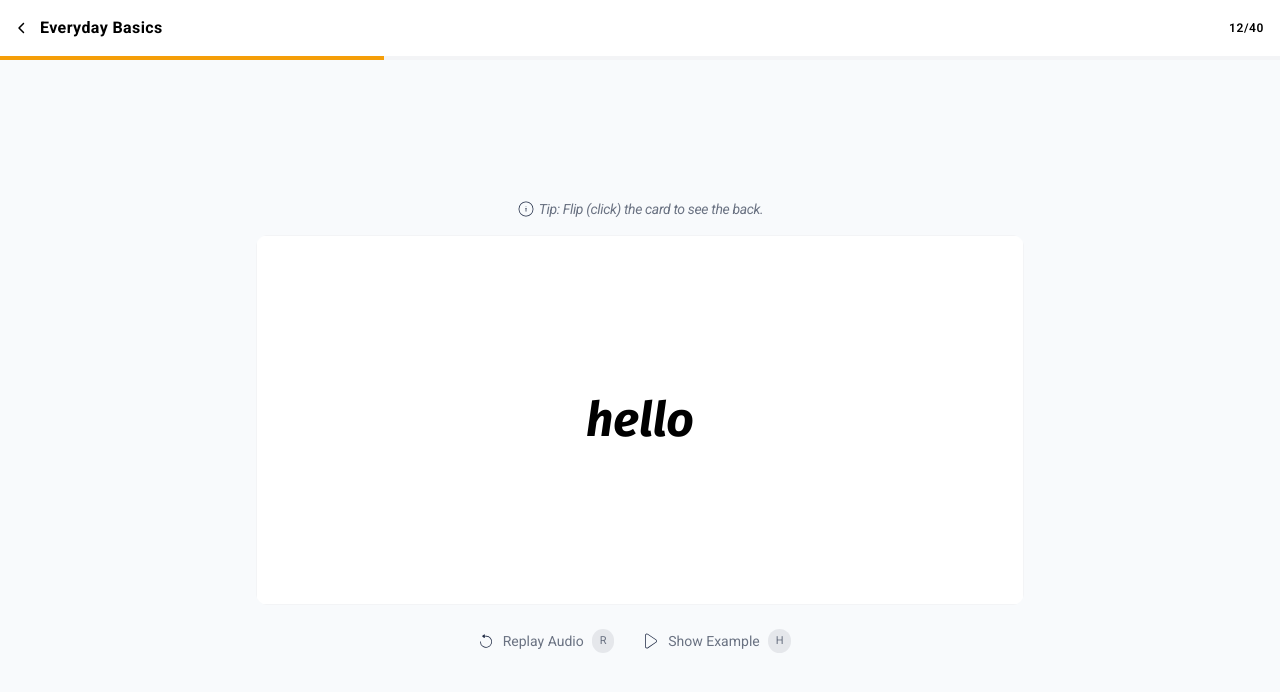
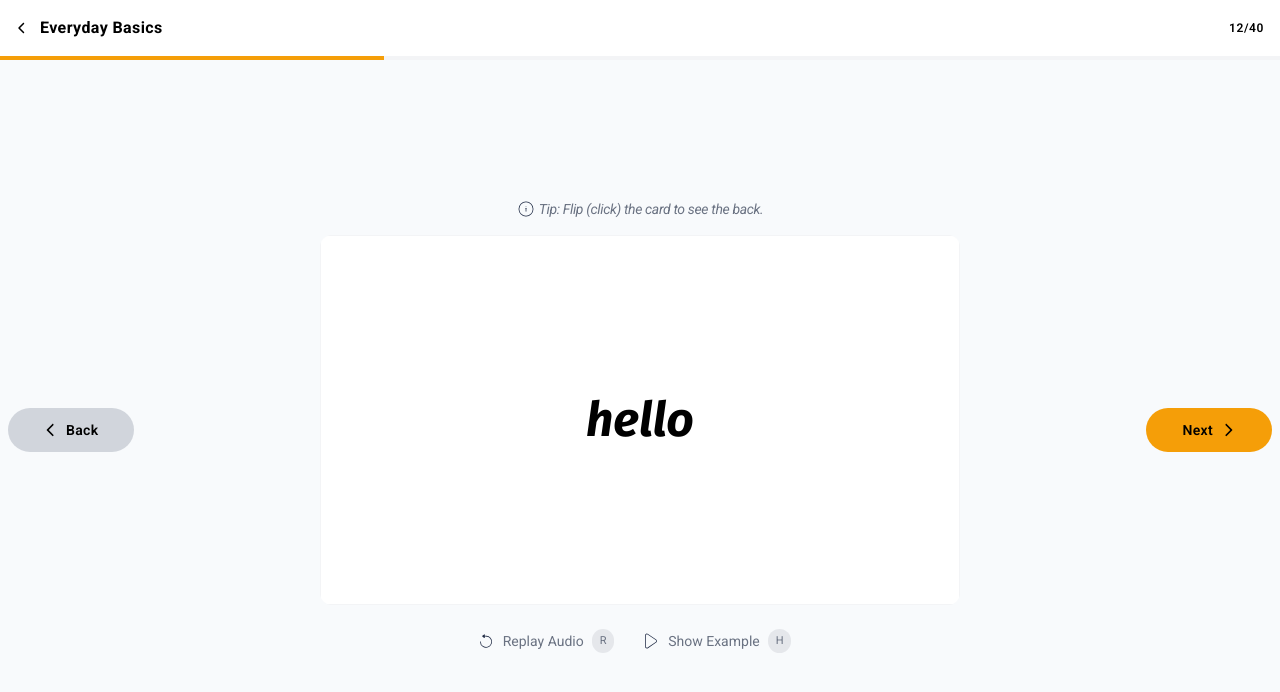
Before and after one commit to PC-Ngumoha/kwo_app, a React (Vite) app in the folder kwo_web_frontend/: page /lesson in a window 1280 px wide. Shown: the top 692 px of the page. Built offline with nearby package versions, Linux system fonts and the light colour scheme.

Commit message:
Go to Next & Prev card

```diff
--- a/kwo_web_frontend/src/features/Lesson/Lesson.tsx
+++ b/kwo_web_frontend/src/features/Lesson/Lesson.tsx
@@ -1,5 +1,5 @@
 import { useState, type JSX } from 'react';
-import { FaChevronLeft } from 'react-icons/fa6';
+import { FaChevronLeft, FaChevronRight } from 'react-icons/fa6';
 import { CiCircleInfo, CiUndo, CiPlay1 } from 'react-icons/ci';
 import { Link } from 'react-router';
 import { Badge } from '../../ui';
@@ -9,14 +9,56 @@ type CardContentType = {
   back: string;
 };
 
+const contents: CardContentType[] = [
+  { front: 'hello', back: 'ndewo' },
+  { front: 'thank you', back: 'daalụ' },
+  { front: 'good morning', back: 'ụtụtụ ọma' },
+  { front: 'good afternoon', back: 'ehihie ọma' },
+  { front: 'good evening', back: 'mgbede ọma' },
+  { front: 'yes', back: 'ee' },
+  { front: 'no', back: 'mba' },
+  { front: 'please', back: 'biko' },
+  { front: 'sorry', back: 'ndo' },
+  { front: 'welcome', back: 'nnoo' },
+  { front: 'water', back: 'mmiri' },
+  { front: 'food', back: 'nri' },
+  { front: 'house', back: 'ụlọ' },
+  { front: 'family', back: 'ezinụlọ' },
+  { front: 'friend', back: 'enyi' },
+  { front: 'child', back: 'nwa' },
+  { front: 'man', back: 'nwoke' },
+  { front: 'woman', back: 'nwanyị' },
+  { front: 'love', back: 'ịhụnanya' },
+  { front: 'peace', back: 'udo' },
+  { front: 'work', back: 'ọrụ' },
+  { front: 'money', back: 'ego' },
+  { front: 'book', back: 'akwụkwọ' },
+  { front: 'school', back: 'ụlọ akwụkwọ' },
+  { front: 'teacher', back: 'onye nkuzi' },
+  { front: 'student', back: 'nwata akwụkwọ' },
+  { front: 'road', back: 'ụzọ' },
+  { front: 'market', back: 'ahịa' },
+  { front: 'sun', back: 'anyanwụ' },
+  { front: 'moon', back: 'ọnwa' },
+  { front: 'day', back: 'ụbọchị' },
+  { front: 'night', back: 'abalị' },
+  { front: 'time', back: 'oge' },
+  { front: 'name', back: 'aha' },
+  { front: 'who', back: 'onye' },
+  { front: 'what', back: 'gịnị' },
+  { front: 'where', back: 'ebe' },
+  { front: 'when', back: 'mgbe' },
+  { front: 'why', back: 'gịnị mere' },
+  { front: 'how', back: 'kedụ' },
+];
+
 function Card({ content }: { content: CardContentType }): JSX.Element {
   const [cardFlipped, setCardFlipped] = useState(false);
 
   return (
     // Card Container
     <article
-      className="relative w-[80%] md:w-[70%] lg:w-[60%]
-        h-[50%] rounded-xl overflow-hidden"
+      className="relative w-[80%] md:w-[60%] lg:w-[50%] h-[50%] rounded-xl overflow-hidden"
       onClick={() => setCardFlipped((prev) => !prev)}
     >
       {/* Card body */}
@@ -46,8 +88,21 @@ function Card({ content }: { content: CardContentType }): JSX.Element {
 }
 
 function Lesson(): JSX.Element {
+  const [selectedCard, setSelectedCard] = useState(0);
+
+  function handlePrevCard() {
+    setSelectedCard((state) => (state > 0 ? (state -= 1) : state));
+  }
+
+  function handleNextCard() {
+    setSelectedCard((state) =>
+      state < contents.length - 1 ? (state += 1) : state
+    );
+    console.log(selectedCard);
+  }
+
   return (
-    <main className="h-screen w-full flex flex-col">
+    <main className="relative h-screen w-full flex flex-col">
       <nav className=" bg-white w-full h-fit flex flex-col">
         <div className=" p-4 flex justify-between items-center">
           <Link to="/" className="flex items-center font-bold tracking-wide">
@@ -64,16 +119,17 @@ function Lesson(): JSX.Element {
         />
       </nav>
       <section className="flex-1 w-full flex flex-col justify-center items-center">
-        <div
+        <p
           className="flex items-center text-sm text-gray-500
         tracking-tight italic mb-4 gap-1"
         >
           <CiCircleInfo className="text-lg text-navy-blue" />
-          <span>Tip: Flip (click) the card to see the back.</span>
-        </div>
+          Tip: Flip (click) the card to see the back.
+        </p>
 
         {/* Flash card */}
-        <Card content={{ front: 'hello', back: 'ndewo' }} />
+
+        <Card content={contents[selectedCard]} />
 
         <div className="mt-4 flex">
           <button
@@ -94,6 +150,28 @@ function Lesson(): JSX.Element {
             <Badge content="h" bold={false} />
           </button>
         </div>
+
+        <div className="absolute h-fit w-full hidden md:flex justify-between p-2">
+          <button
+            onClick={handlePrevCard}
+            className="py-3 px-6 my-3 w-[10%] bg-gray-300 rounded-3xl
+            capitalize tracking-wide font-semibold text-sm self-end flex
+            items-center justify-center gap-2"
+          >
+            <FaChevronLeft />
+            Back
+          </button>
+
+          <button
+            onClick={handleNextCard}
+            className="py-3 px-6 my-3 w-[10%] bg-warm-orange rounded-3xl
+            capitalize tracking-wide font-semibold text-sm self-end flex
+            items-center justify-center gap-2"
+          >
+            Next
+            <FaChevronRight />
+          </button>
+        </div>
       </section>
     </main>
   );
```
